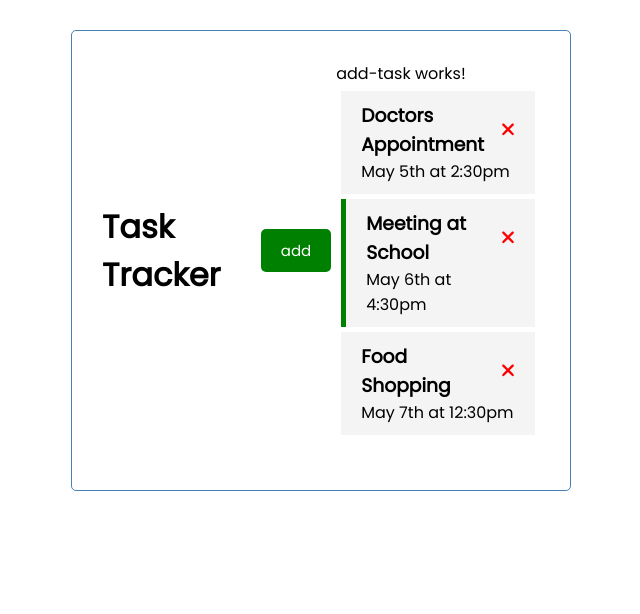
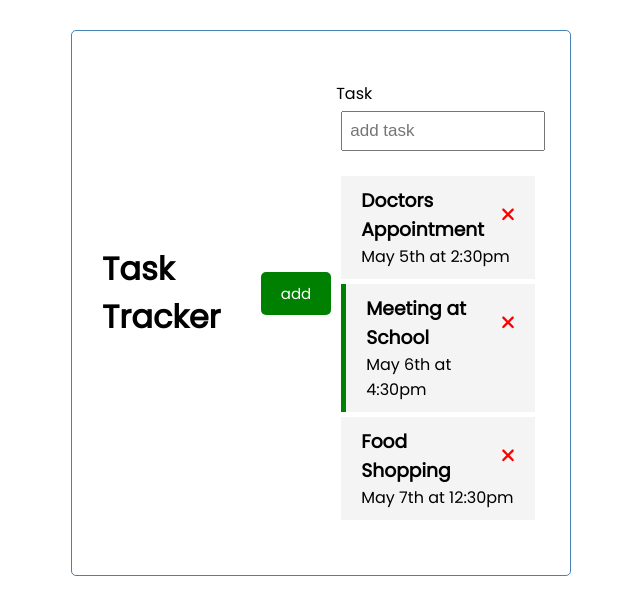
Before and after one commit to ianotieno/angular-trackerapp, an Angular app: page / in a window 1280 px wide. Shown: the top 614 px of the page, without its empty margins (319-959 px from the left). Built offline with nearby package versions, Linux system fonts and the light colour scheme; data requests are answered from the project's data file.

Commit message:
add-task form

```diff
--- a/src/app/components/add-task/add-task.component.html
+++ b/src/app/components/add-task/add-task.component.html
@@ -1 +1,6 @@
-<p>add-task works!</p>
+<form>
+    <div class="form-control">
+        <label for="text">Task</label>
+        <input type="text" name="text" id="text" placeholder="add task"/>
+    </div>
+</form>
```
